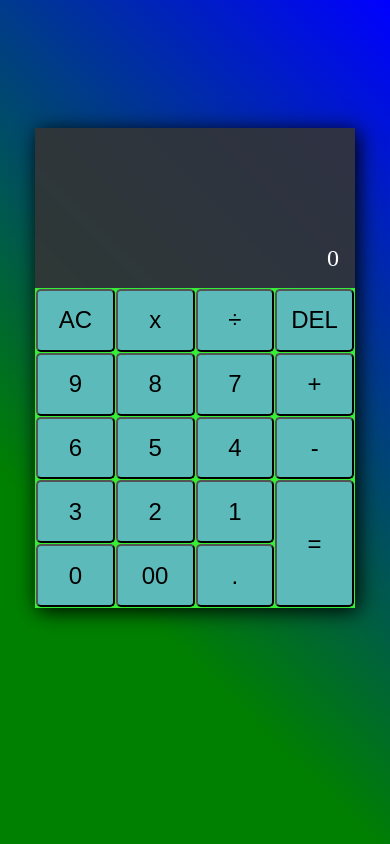
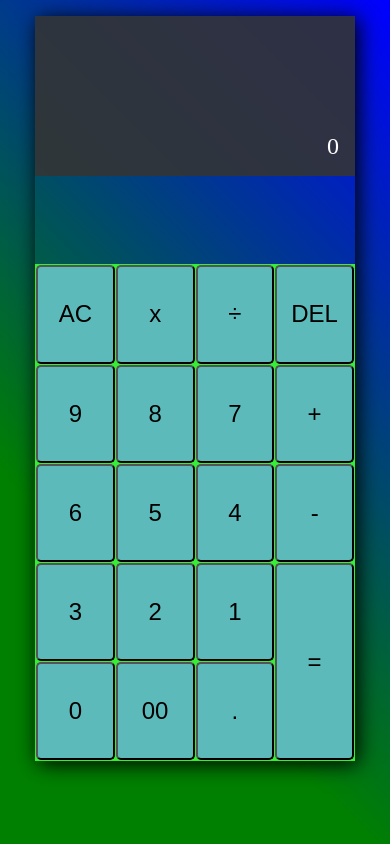
Before and after one commit to ihemebiriegondu/Different-code-calculator, a plain HTML site: page index.html in a window 390 px wide. Drawn offline with Linux system fonts and the light colour scheme.

Commit message:
made it responsive

```diff
--- a/styles.css
+++ b/styles.css
@@ -54,9 +54,33 @@ form input{
 #keyboard input{
     border-radius: 5px;
     background-color: rgba(109, 165, 243, 0.7);
+    transition-property: background-color;
+    transition-timing-function: linear;
+    transition-duration: 0.5s;
+}
+
+#keyboard input:hover{
+    background-color: rgba(0, 0, 0, 0.7);
+    color: white;
 }
 
 #keyboard input:nth-of-type(19) {
     grid-column: 4/5;
     grid-row: 4/6;
 }
+
+@media (max-width: 720px) {
+    main{
+        margin-top: 1rem;
+        margin-bottom: 0.5rem;
+    }
+
+    form {
+        margin: 1rem auto 0 auto;
+        height: 90%;
+    }
+
+    .btn {
+        font-size: 2rem;
+    }
+}
```
